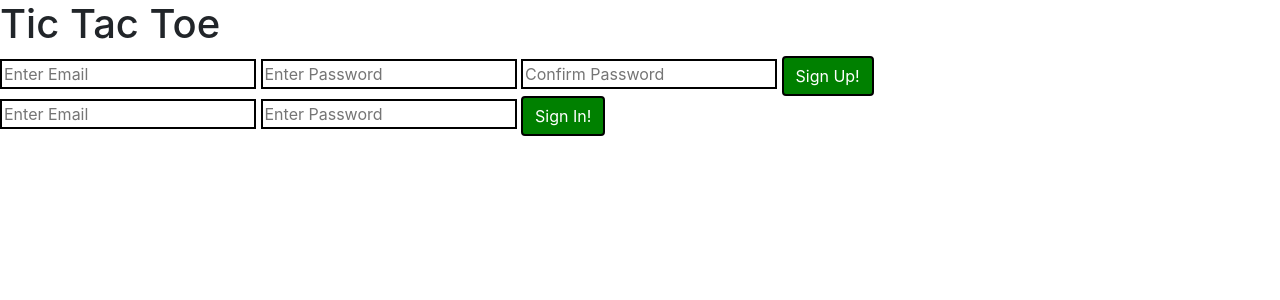
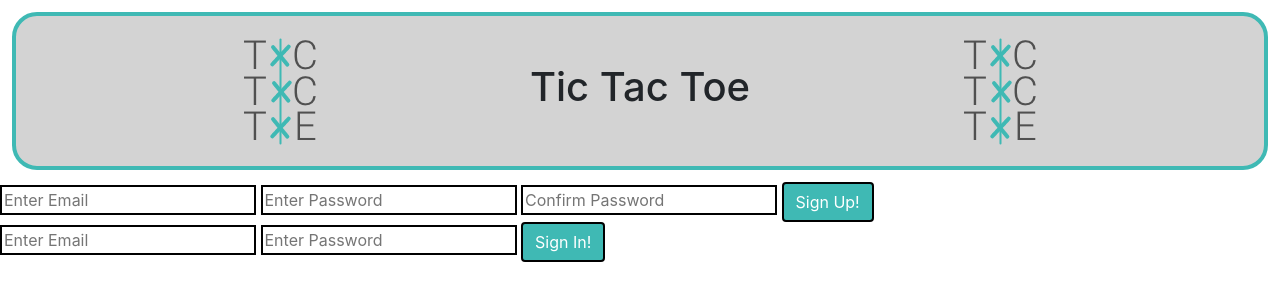
Before and after one commit to Sean-Drew/tic-tac-toe-client, a website built with webpack: page index.html in a window 1280 px wide. Built offline with nearby package versions, Linux system fonts and the light colour scheme; files whose address does not match are found by name.

Commit message:
Add top banner & modify color
Added a banner to top of page w/ game name & icon.

Modified color scheme to lightgray & teal (#3FB9B4).

```diff
--- a/assets/styles/index.scss
+++ b/assets/styles/index.scss
@@ -2,6 +2,21 @@
 
 body {
   background: url(public/geometric-blue-seamless-pattern-background-simple-vector-22649200.jpg);
+}
+
+#name-header {
+  display: flex;
+  border: 4px solid #3FB9B4;
+  background-color: lightgray;
+  border-radius: 25px;
+  text-align: center;
+  padding: 15px;
+  margin: 12px;
+  font-size: 75px;
+  align-content: center;
+  align-items: center;
+  justify-content: space-evenly;
+  flex-grow: 1;
 }
 
 .input-field {
@@ -9,7 +24,7 @@ body {
 }
 
 .btn-primary {
-  background-color: green;
+  background-color: #3FB9B4;
   border: 2px solid black;
 }
 
@@ -27,7 +42,7 @@ body {
 
 .box {
   align-items: center;
-  background-color: gray;
+  background-color: lightgray;
   border: 5px solid black;
   display: flex;
   height: 100px;
@@ -35,5 +50,5 @@ body {
 }
 
 .box:hover {
-  background-color: #F5F5F5;
+  background-color: #3FB9B4;
 }
--- a/index.html
+++ b/index.html
@@ -12,7 +12,13 @@
       <script src="public/application.js" type="text/javascript" charset="utf-8" defer></script>
     </head>
     <body>
-      <h1>Tic Tac Toe</h1>
+
+      <div id="name-header">
+        <img src="public/Tic Tac Toe - Transparent Background.png">
+        <h1>Tic Tac Toe</h1>
+        <img src="public/Tic Tac Toe - Transparent Background.png">
+      </div>
+
       <!-- <p>Messages should appear below this.</p> -->
       <div id="message"></div>
       <!-- <p>Messages should appear above this.</p> -->
```
